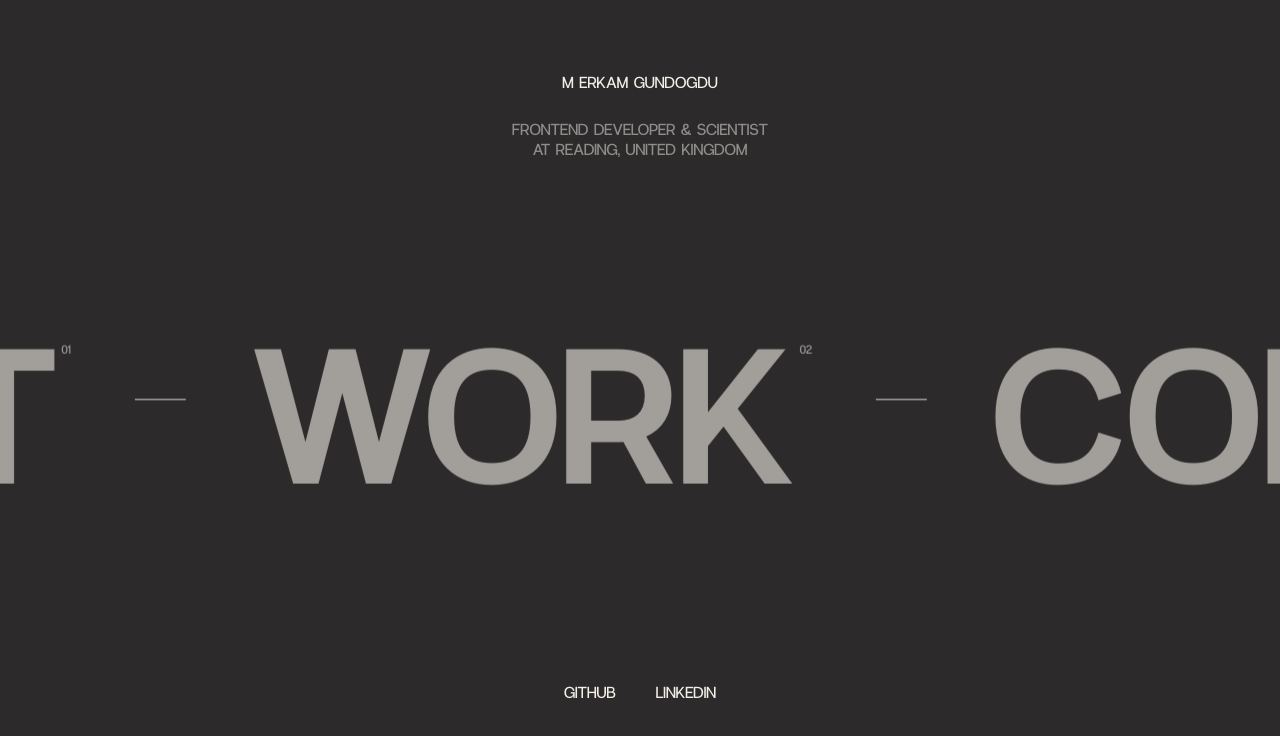
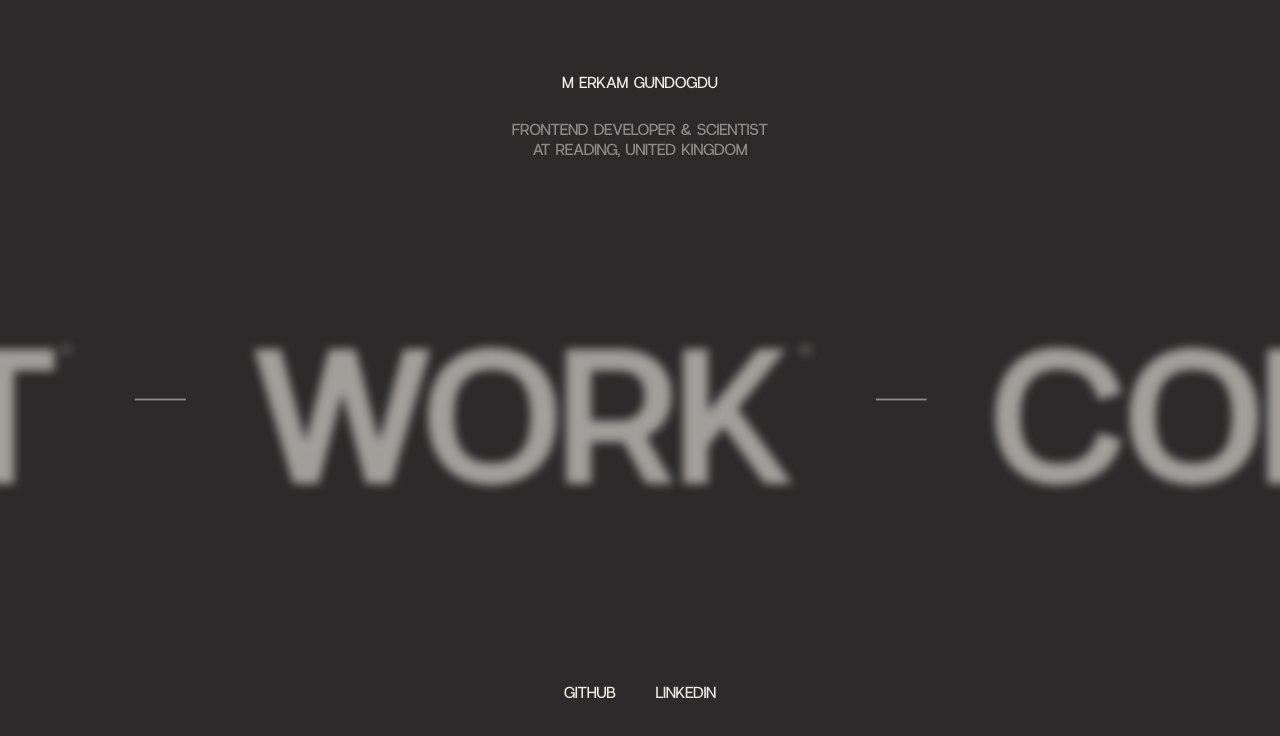
Before and after one commit to mgunsd/Portfolio, a React (Create React App) app: page / in a window 1280 px wide. Shown: the top 736 px of the page. Built offline with nearby package versions, Linux system fonts and the light colour scheme.

Commit message:
Absolute paths added

```diff
--- a/package.json
+++ b/package.json
@@ -14,12 +14,12 @@
     "styled-components": "^5.1.1"
   },
   "scripts": {
+    "predeploy": "npm run build",
+    "deploy": "gh-pages -d build",
     "start": "react-scripts start",
     "build": "react-scripts build",
     "test": "react-scripts test",
-    "eject": "react-scripts eject",
-    "predeploy": "npm run build",
-    "deploy": "gh-pages -d build"
+    "eject": "react-scripts eject"
   },
   "eslintConfig": {
     "extends": "react-app"
--- a/public/index.html
+++ b/public/index.html
@@ -9,7 +9,6 @@
       name="description"
       content="Web site created using create-react-app"
     />
-    <link rel="apple-touch-icon" href="%PUBLIC_URL%/logo192.png" />
     <!--
       manifest.json provides metadata used when your web app is installed on a
       user's mobile device or desktop. See https://developers.google.com/web/fundamentals/web-app-manifest/
@@ -24,7 +23,7 @@
       work correctly both with client-side routing and a non-root public URL.
       Learn how to configure a non-root public URL by running `npm run build`.
     -->
-    <title>React App</title>
+    <title>M Gun</title>
   </head>
   <body>
     <noscript>You need to enable JavaScript to run this app.</noscript>
--- a/src/Routes.js
+++ b/src/Routes.js
@@ -1,6 +1,6 @@
 import React from 'react';
 import { BrowserRouter, Route, Switch } from 'react-router-dom';
-import { Home, About, Work, Contact } from './pages';
+import { Home, About, Work, Contact } from 'pages';
 
 const Routes = () => {
   return (
--- a/src/components/Nav.js
+++ b/src/components/Nav.js
@@ -1,8 +1,9 @@
-import React, { useState, useRef } from 'react';
+import React from 'react';
+//import React, { useState, useRef } from 'react';
 import styled from 'styled-components';
-import { fonts, useTheme } from '../styles';
-import { useWindowSize } from '../hooks/useWindowSize';
 import { useSpring, animated } from 'react-spring';
+import { fonts, useTheme } from 'styles';
+import { useWindowSize } from 'hooks/useWindowSize';
 
 const NavLabel = styled.div`
   font: normal bold 15vw/1em ${fonts.primary},sans-serif;
@@ -12,8 +13,8 @@ const NavLabel = styled.div`
   font-weight: 700;
  opacity:1;
   &:hover {
-    letter-spacing: -0.03em;
-    font-size: 16vw;
+    //letter-spacing: -0.03em;
+    //font-size: 16vw;
     /* transition: letter-spacing .8s cubic-bezier(.77,0,.175,1);
     transition: font-size .8s cubic-bezier(.77,0,.175,1); */
 
@@ -47,9 +48,12 @@ const NavLink = styled.a`
   justify-content: flex-start;
   opacity:0.6;
   max-width: 100%;
+  filter: blur(5px);
   transition: all .8s cubic-bezier(.77,0,.175,1);
   &:hover {
   opacity:1;
+  filter: blur(0px);
+
   }
   @media (max-width: 768px ){
     opacity:1;
@@ -118,17 +122,21 @@ const Nv = styled.nav`
     padding-left: 0;
   }
 `;
-const org0 = { mass: 10, tension: 550, friction: 140 }
-const fast = { tension: 1200, friction: 40 }
-const slow = { mass: 10, tension: 200, friction: 50 }
+// const org0 = { mass: 10, tension: 550, friction: 140 }
+// const fast = { tension: 1200, friction: 40 }
+// const slow = { mass: 10, tension: 200, friction: 50 }
 const org = { mass: 20, tension: 550, friction: 140 }
 export const Nav = () => {
   //const ref = useRef();
+  //scale3d(${((1 + (((Math.abs(x)) + 2) / 50))) }, 1, 1)
   const size = useWindowSize();
   const { setTheme } = useTheme();
   const calc = (x) => 45 - ((x / window.innerWidth) * 90);
-  const trans = (x) => `translate3d(${x}%, 0%, 0px) `
-
+  const trans = (x) => `translate3d(${x}%, 0%, 0px)
+   `
+  //  const trans = (x) => `translate3d(${x}%, 0%, 0px) rotateY(${-x / 10}deg)
+  //  skew(${-x / 20}deg, ${x / 30}deg)
+  //   `
   const [props, set] = useSpring(() => ({ x: 0, config: org }))
 
   return (
```
Also changed, not shown: jsconfig.json (added, +10 -0 lines), public/robots.txt (deleted), 2 other files (tests, documents, lock files or other folders).
